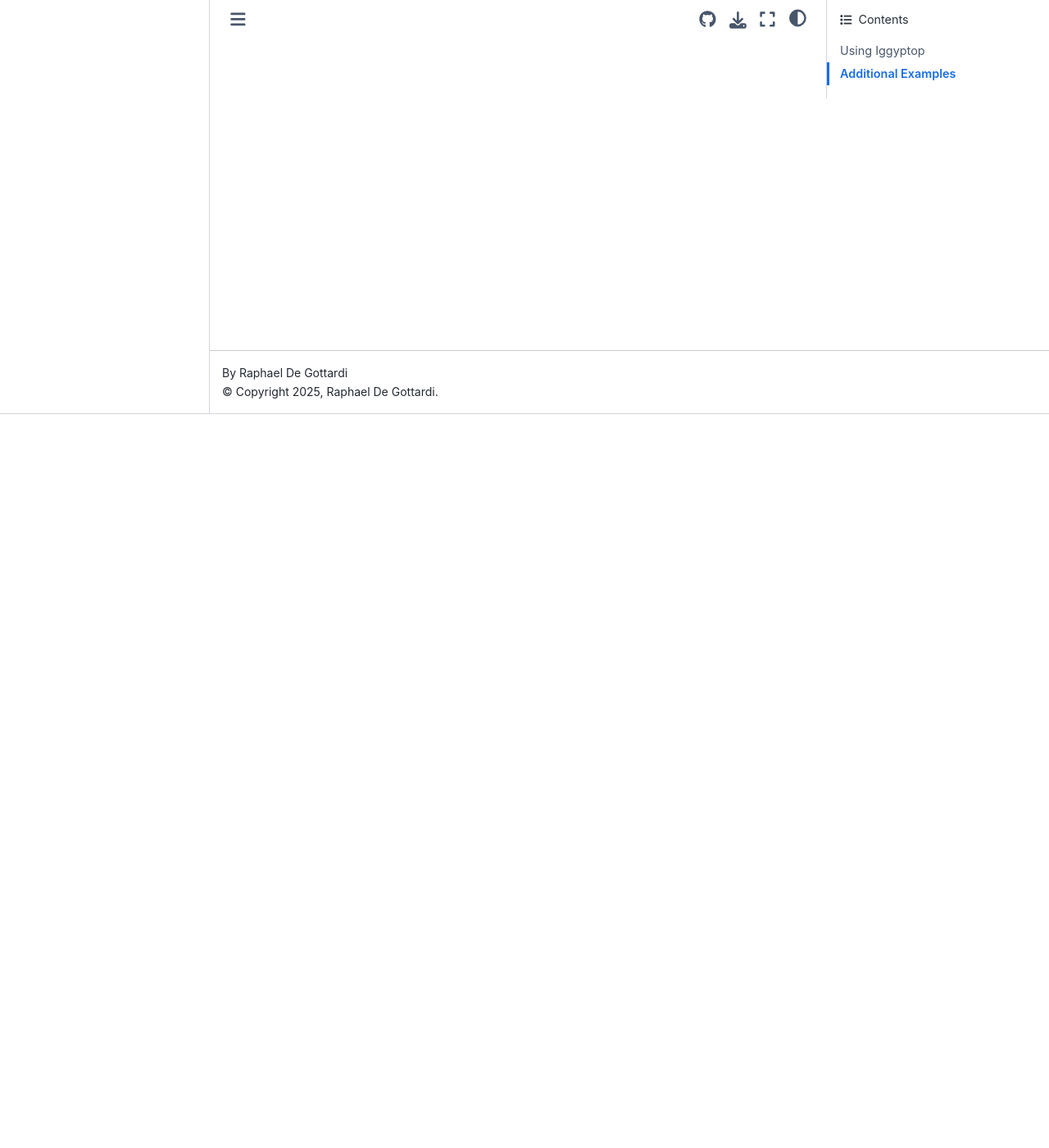
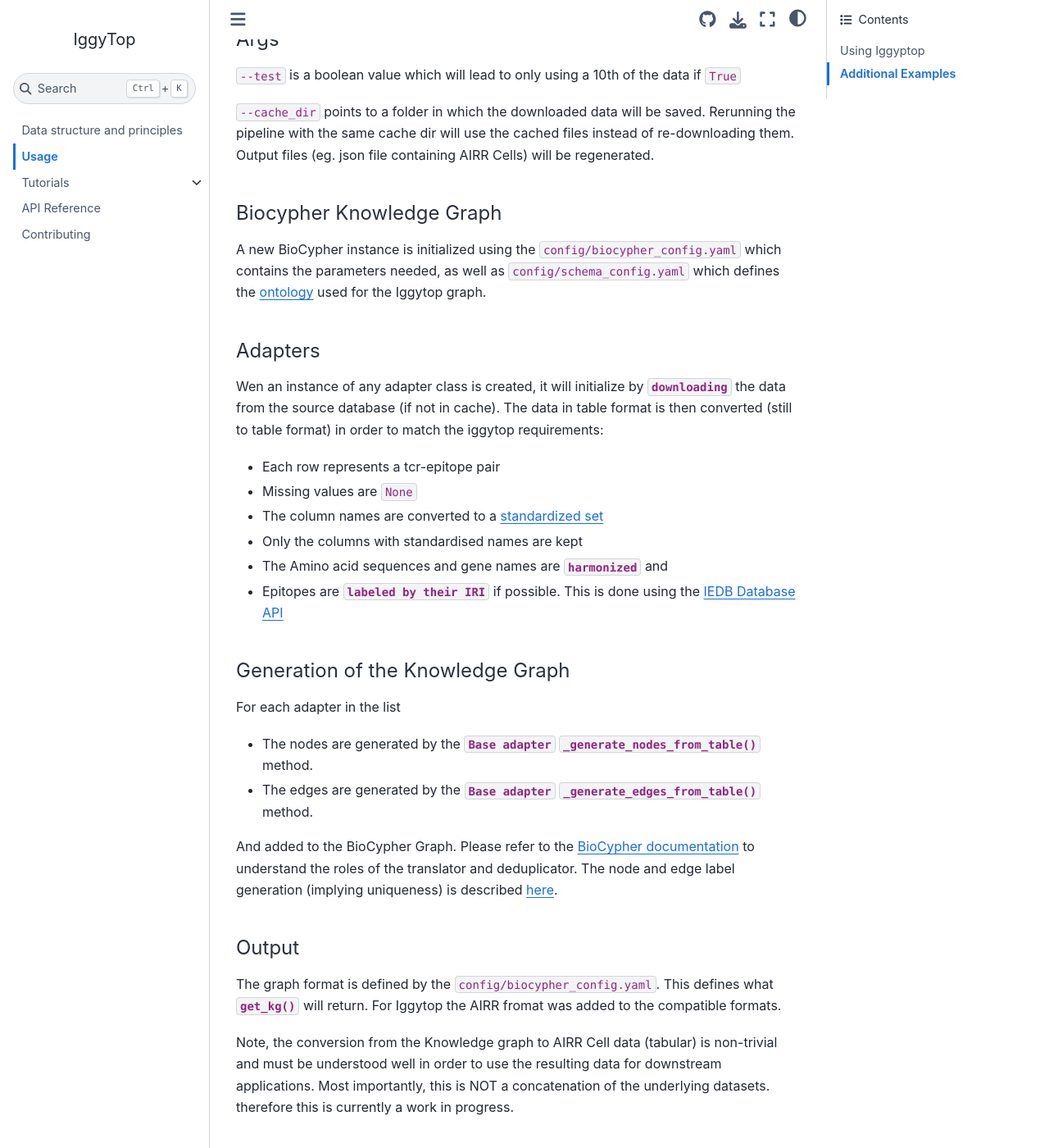
Before and after one commit to biocypher/iggytop, a Sphinx documentation site: the page built from docs/source/usage.md, in a window 1280 px wide and 1400 px high, scrolled down 895 px. Shown: the whole window at 82% size. Built offline with Sphinx 7.4.7 and the Sphinx Book theme 1.1.4, drawn with Linux system fonts in a browser that asks for light colours; pages that are not in the unit, such as notebooks, are missing from menus; some of the changed text lies outside the part shown.

Commit message:
wrote usage page of docs

```diff
--- a/docs/source/usage.md
+++ b/docs/source/usage.md
@@ -14,6 +14,45 @@ which will create a knowledge graph with all available databases, convert it to
 
 To use just a subset of the available databases, you can just comment out adapters in the "adapters" list (in create_knowledge_graph.py)
 
+### In Detail
+
+This section goes through all the steps involved in the [create_knowledge_graph.py](https://github.com/biocypher/iggytop/blob/main/create_knowledge_graph.py) script execution. It also covers the most important components used.
+
+#### Imports
+Iggytop is built on top of BioCypher, therefore the BioCypher package as well as the iggytop package must be installed in the active python environment. Each adapter in Iggytop is defined in a separate class (e.g. {class}`VDJDBAdapter<iggytop.adapters.vdjdb_adapter.VDJDBAdapter>`, using {class}`Base adapter <iggytop.adapters.base_adapter.BaseAdapter>` as base class).
+
+#### Args
+`--test` is a boolean value which will lead to only using a 10th of the data if `True`
+
+`--cache_dir` points to a folder in which the downloaded data will be saved. Rerunning the pipeline with the same cache dir will use the cached files instead of re-downloading them. Output files (eg. json file containing AIRR Cells) will be regenerated.
+
+#### Biocypher Knowledge Graph
+A new BioCypher instance is initialized using the `config/biocypher_config.yaml` which contains the parameters needed, as well as `config/schema_config.yaml` which defines the [ontology](ontology) used for the Iggytop graph.
+
+#### Adapters
+Wen an instance of any adapter class is created, it will initialize by {meth}`downloading <iggytop.adapters.base_adapter.BaseAdapter.get_latest_release>` the data from the source database (if not in cache). The data in table format is then converted (still to table format) in order to match the iggytop requirements:
+- Each row represents a tcr-epitope pair
+- Missing values are `None`
+- The column names are converted to a [standardized set ](https://github.com/biocypher/iggytop/blob/main/tcr_epitope/adapters/constants.py)
+- Only the columns with standardised names are kept
+- The Amino acid sequences and gene names are {meth}`harmonized<iggytop.adapters.utils.harmonize_sequences>` and
+- Epitopes are {meth}`labeled by their IRI<iggytop.adapters.utils.get_iedb_ids_batch>` if possible. This is done using the [IEDB Database API](https://help.iedb.org/hc/en-us/articles/4402872882189-Immune-Epitope-Database-Query-API-IQ-API)
+
+#### Generation of the Knowledge Graph
+For each adapter in the list
+- The nodes are generated by the {class}`Base adapter <iggytop.adapters.base_adapter.BaseAdapter>` {meth}`~_generate_nodes_from_table()` method.
+- The edges are generated by the {class}`Base adapter <iggytop.adapters.base_adapter.BaseAdapter>` {meth}`~_generate_edges_from_table()` method.
+
+And added to the BioCypher Graph. Please refer to the [BioCypher documentation](https://biocypher.org/) to understand the roles of the translator and deduplicator.
+The node and edge label generation (implying uniqueness) is described [here](uniquenes).
+
+#### Output
+The graph format is defined by the `config/biocypher_config.yaml`. This defines what {meth}`~bc.get_kg()` will return. For Iggytop the AIRR fromat was added to the compatible formats.
+
+Note, the conversion from the Knowledge graph to AIRR Cell data (tabular) is non-trivial and must be understood well in order to use the resulting data for downstream applications. Most importantly, this is NOT a concatenation of the underlying datasets. therefore this is currently a work in progress.
+
+
+
 
 ## Additional Examples
 Please check out the tutorials for more use cases.
```
Also changed, not shown: docs/source/data_structure.md (+2 -2 lines).
